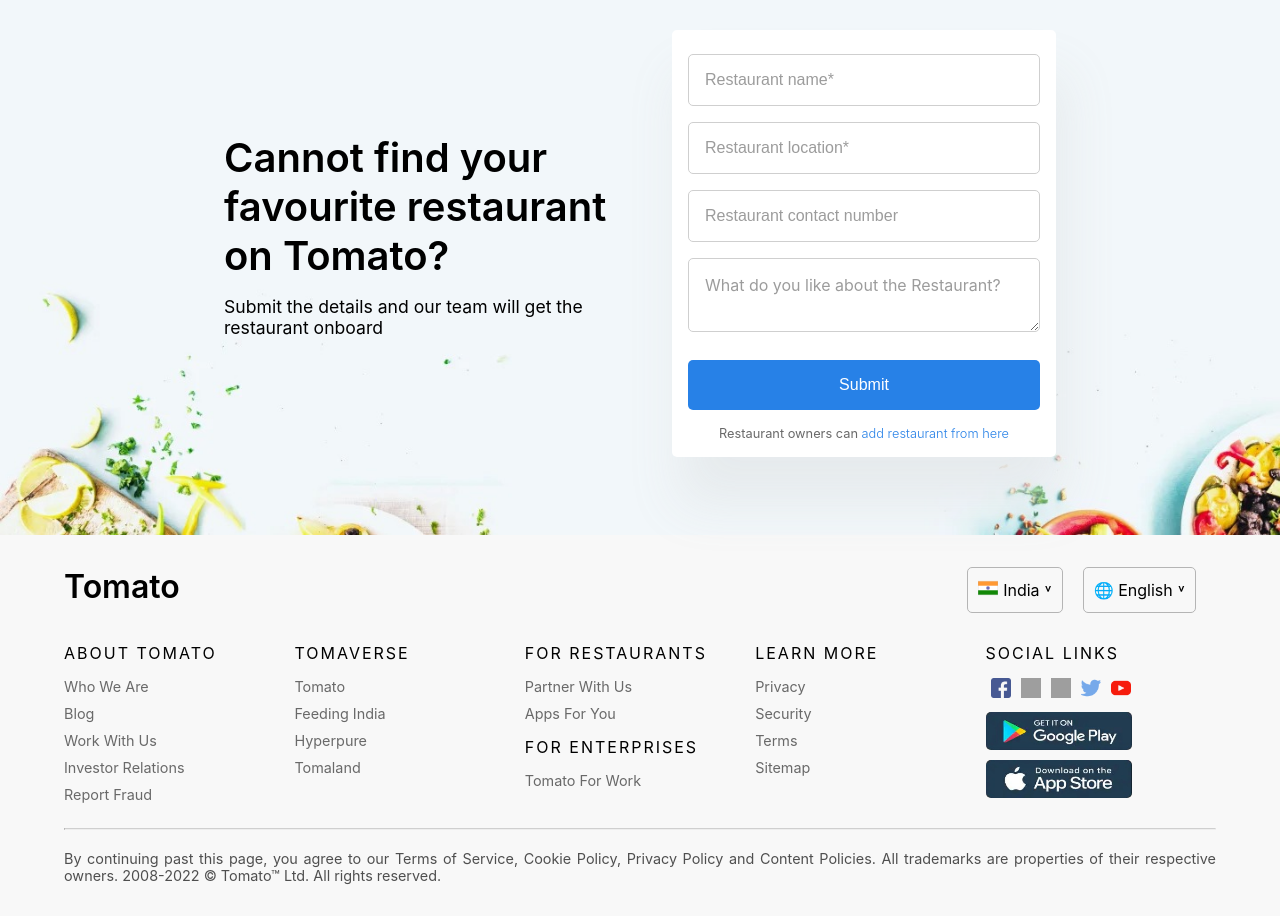
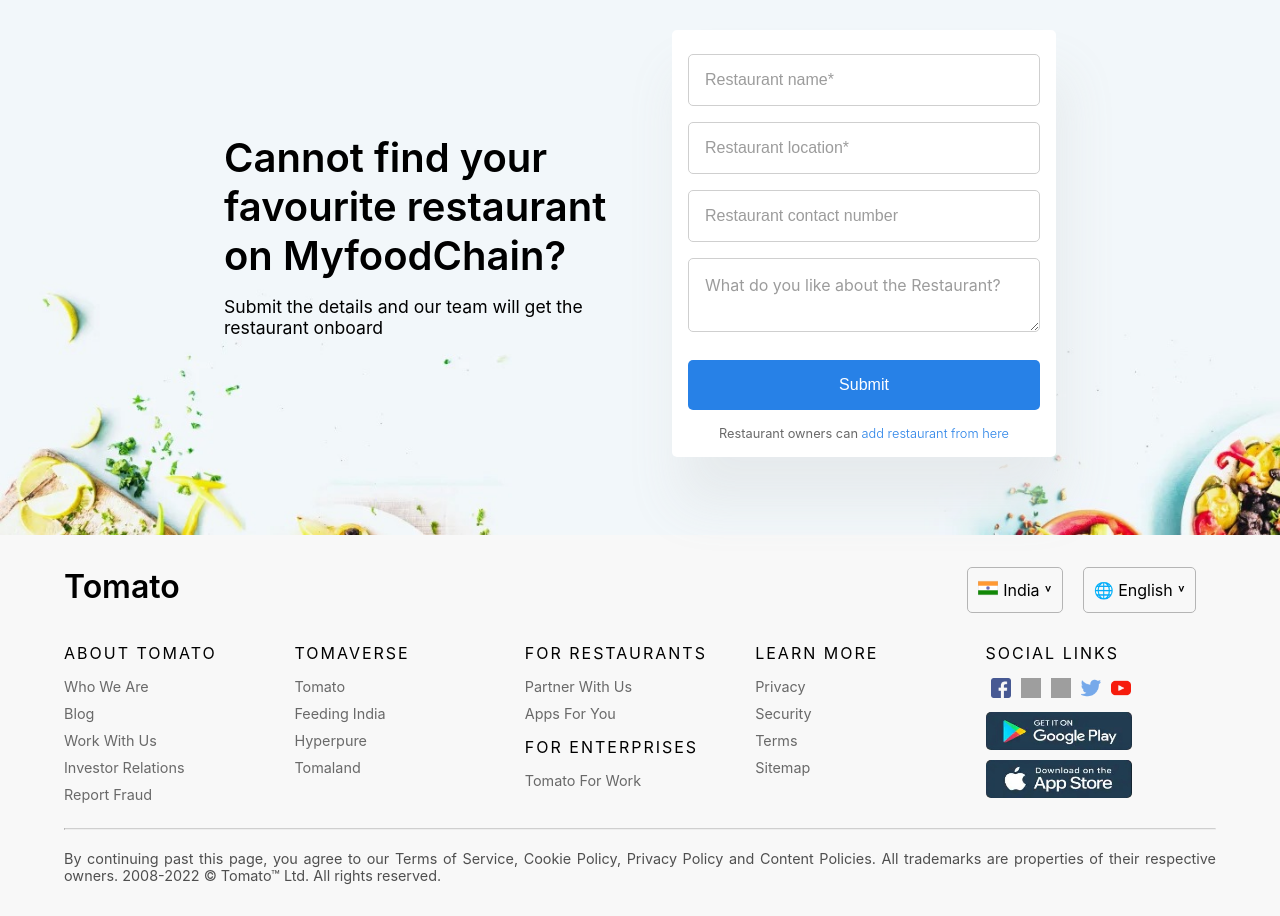
Before and after one commit to Visal20497/MYFoodChian_Project_OnReactjs, a React (Vite) app: page /add-restaurant in a window 1280 px wide. Shown: the part 2540-3456 px from the top of the page. Built offline with nearby package versions, Linux system fonts and the light colour scheme; grey boxes are pictures that could not be loaded.

Commit message:
Update AddRestaurantSec.jsx

```diff
--- a/src/components/AddRestaurantComponents/AddRestaurantSec/AddRestaurantSec.jsx
+++ b/src/components/AddRestaurantComponents/AddRestaurantSec/AddRestaurantSec.jsx
@@ -14,7 +14,7 @@
             <div className={css.overlayDiv}>
                 <div className={css.sec1}>
                     <div className={css.title}>
-                        Cannot find your favourite restaurant on Tomato?
+                        Cannot find your favourite restaurant on MyfoodChain?
                     </div>
                     <div className={css.tag}>
                         Submit the details and our team will get the restaurant onboard
```
